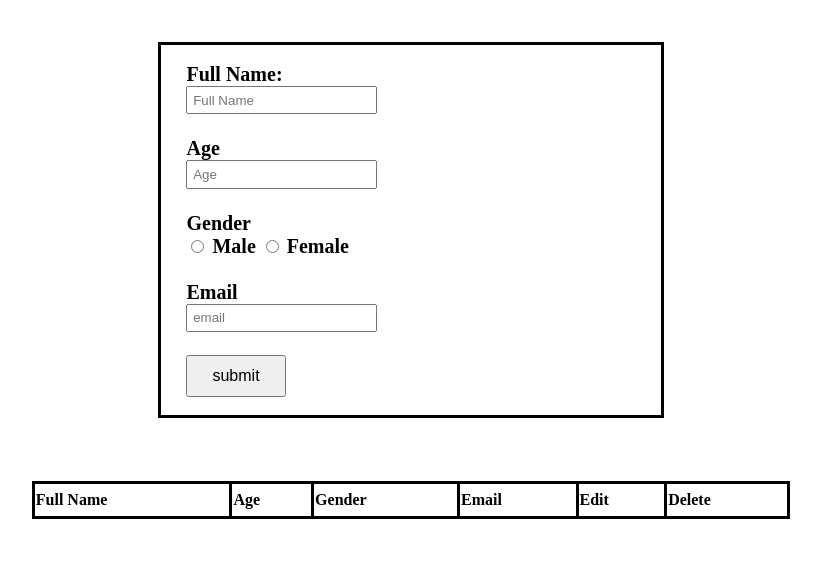
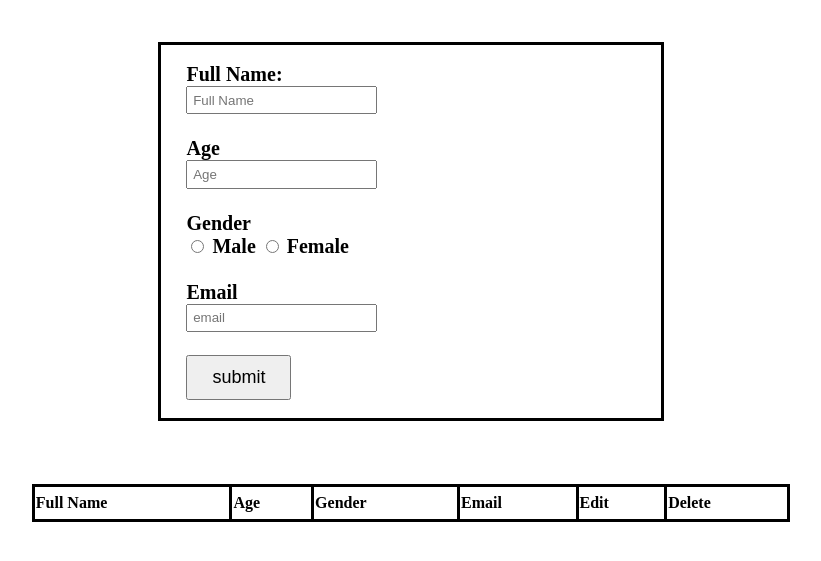
Before and after one commit to GracelinJonax/gitTutorial, a plain HTML site: page index.html in a window 1280 px wide. Shown: the part 151-712 px from the top of the page, without its empty margins (229-1050 px from the left). Drawn offline with Linux system fonts and the light colour scheme.

Commit message:
changes in emergencyfixesmaster

```diff
--- a/crud.css
+++ b/crud.css
@@ -36,7 +36,7 @@ th{
     /* padding-right: 100px; */
 }
 #submit{
-    text-align: center;
+    text-align: right;
     padding: 10px 24px;
-    font-size: medium;
+    font-size: large;
 }
```
